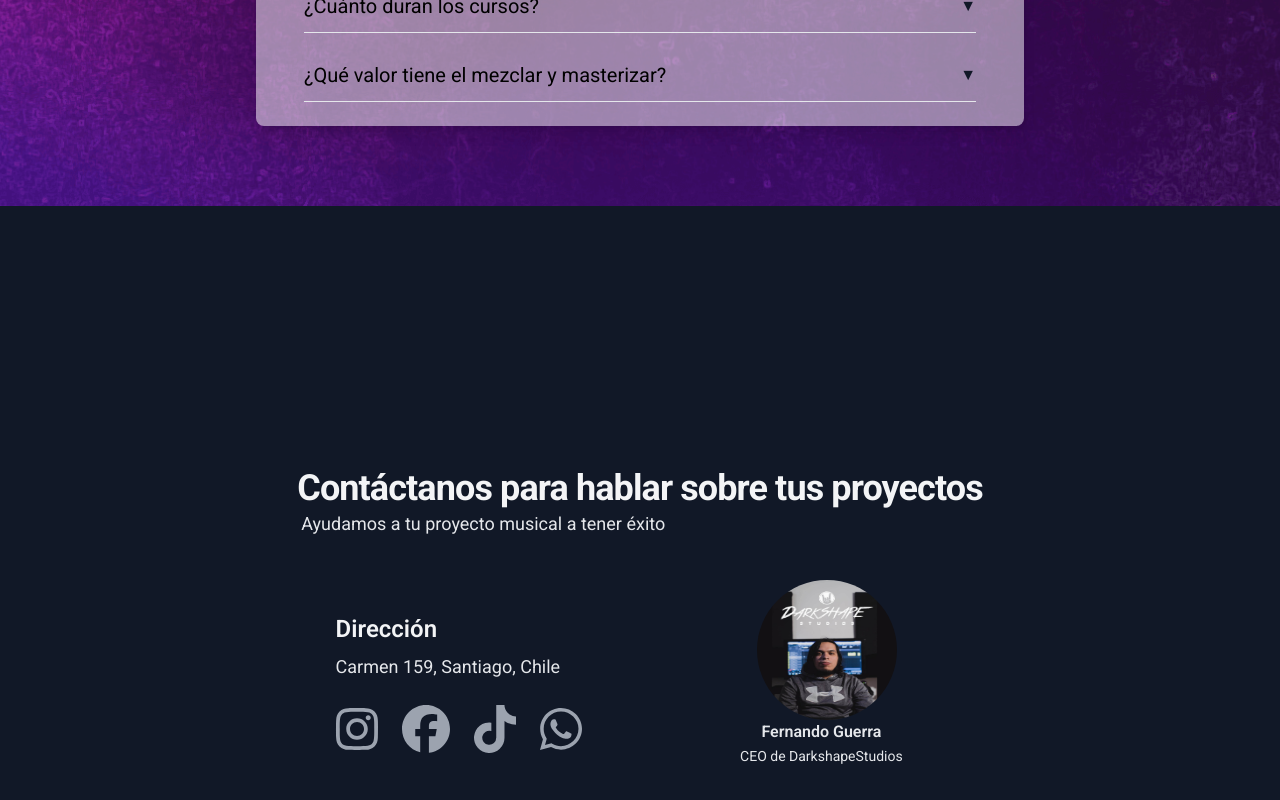
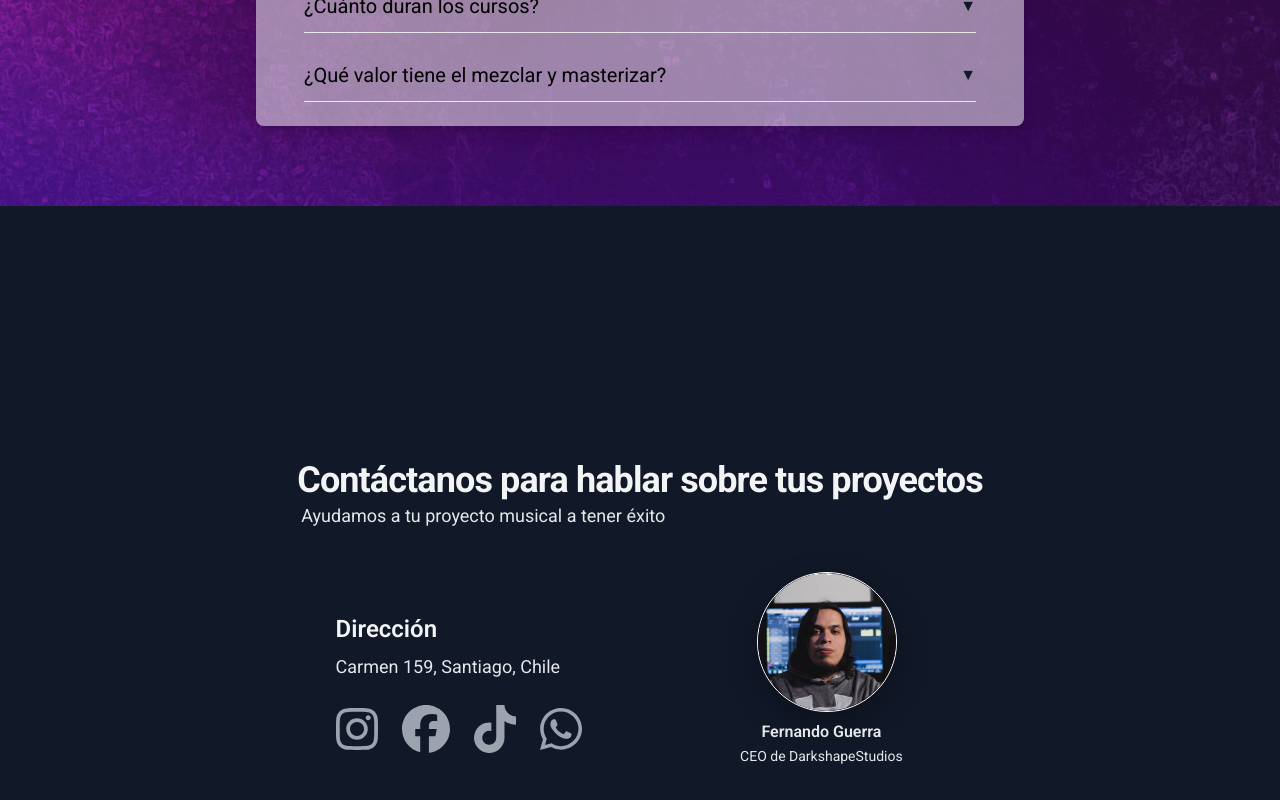
Before and after one commit to miguelbonilla1/darkShape, a React (Vite) app: page / in a window 1280 px wide. Shown: the part 2265-3065 px from the top of the page. Built offline with nearby package versions, Linux system fonts and the light colour scheme.

Commit message:
Fixing contact image

```diff
--- a/src/components/Contacto.jsx
+++ b/src/components/Contacto.jsx
@@ -1,5 +1,5 @@
 import React from 'react';
-import fotoFernando from '../images/fernando.jpg';
+import fotoFernando from '../images/foto-fernando-recortada.png';
 import { FontAwesomeIcon } from '@fortawesome/react-fontawesome';
 import { faInstagram, faFacebook, faTwitter, faLinkedin, faTiktok, faWhatsapp } from '@fortawesome/free-brands-svg-icons';
 import { config } from '@fortawesome/fontawesome-svg-core';
@@ -38,14 +38,16 @@ const Contacto = () => {
             </div>
           </div>
           <div className="mb-5 flex flex-col items-center lg:items-center lg:flex-1 lg:justify-center">
-            <img
-              src={fotoFernando}
-              alt="Fernando Guerra"
-              className="ml-3 rounded-full overflow-hidden h-[30vh] w-[30vh] md:h-[37vh] md:w-[37vh] lg:h-[140px] lg:w-[140px] mb-4 lg:mb-0"
-            />
+          <img
+  src={fotoFernando}
+  alt="Fernando Guerra"
+  className="ml-3 rounded-full overflow-hidden h-[30vh] w-[30vh] md:h-[37vh] md:w-[37vh] lg:h-[140px] lg:w-[140px] mb-4 lg:mb-0 border border-white shadow-[0_10px_30px_rgba(0,0,0,0.3)]"
+/>
+
+
             <div className=" text-center lg:text-center">
-              <div className="text-base font-semibold text-gray-200">Fernando Guerra</div>
-              <div className="text-sm leading-6 text-gray-200">CEO de DarkshapeStudios</div>
+              <div className="pt-2 text-base font-semibold text-gray-200">Fernando Guerra</div>
+              <div className=" mb-2 text-sm leading-6 text-gray-200">CEO de DarkshapeStudios</div>
             </div>
           </div>
         </div>
```
Also changed, not shown: src/images/fernando-foto-recortada.jpg (added), src/images/foto-fernando-recortada.png (added).
